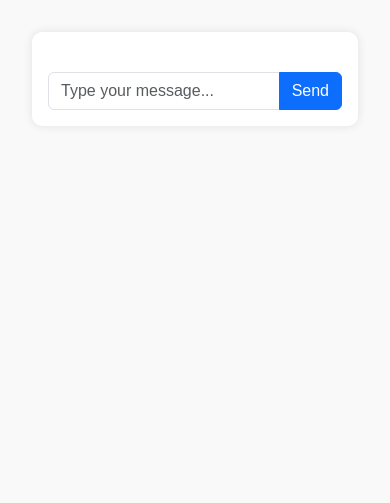
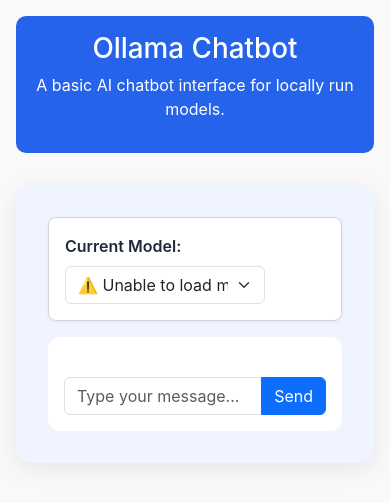
Before and after one commit to olimattison/chatbot, a Flask app: page / in a window 390 px wide. Shown: the top 503 px of the page. Run offline with Flask 3, Linux system fonts and the light colour scheme; some libraries are stand-ins or nearby versions.

Commit message:
improve UI

```diff
--- a/main/app.py
+++ b/main/app.py
@@ -16,12 +16,18 @@
 def index():
     return render_template('index.html')
 
+from flask import request, jsonify
+import requests
+import json
+
 @app.route('/chat', methods=['POST'])
 def chat():
     user_input = request.json.get("prompt", "")
+    model = request.json.get("model", "gemma3:4b-it-qat")  # Default fallback
+    print(f"Received model: {model!r}")
 
     payload = {
-        "model": "gemma3:1b-it-qat",
+        "model": model,
         "prompt": user_input,
         "stream": True
     }
@@ -38,7 +44,11 @@
 
         return jsonify({"response": reply})
     except Exception as e:
-        return jsonify({"response": f"Error contacting Ollama: {e}"}), 500
+        print(jsonify({"error": f"Error contacting Ollama: {e}"}))
+        return jsonify({
+            "error": f"Error contacting Ollama"
+        }), 500
+
 
 if __name__ == '__main__':
     app.run(debug=True)
--- a/main/static/script.js
+++ b/main/static/script.js
@@ -1,6 +1,55 @@
+let currentModel = 'llama3'; // Fallback default
+
+// Load models from Ollama and populate dropdown
+async function fetchModels() {
+  const select = document.getElementById("modelSelect");
+  select.innerHTML = `<option>Loading...</option>`;
+
+  try {
+    const res = await fetch("http://localhost:11434/api/tags");
+    if (!res.ok) throw new Error(`Failed to fetch models: ${res.statusText}`);
+
+    const data = await res.json();
+    if (!data.models || data.models.length === 0) {
+      throw new Error("No models found. Load models into Ollama first.");
+    }
+
+    select.innerHTML = "";
+    data.models.forEach(model => {
+      const option = document.createElement("option");
+      option.value = model.name;
+      option.textContent = model.name;
+      if (model.name === currentModel) option.selected = true;
+      select.appendChild(option);
+    });
+  } catch (err) {
+    console.error("Error fetching models from Ollama:", err);
+    select.innerHTML = "";
+    const option = document.createElement("option");
+    option.disabled = true;
+    option.selected = true;
+    option.textContent = "⚠️ Unable to load models";
+    select.appendChild(option);
+
+  }
+}
+
+// On load: get model list and attach listener
+document.addEventListener("DOMContentLoaded", () => {
+  fetchModels();
+
+  const select = document.getElementById("modelSelect");
+  select.addEventListener("change", (e) => {
+    currentModel = e.target.value;
+    console.log("Switched to model:", currentModel);
+  });
+});
+
 function sendMessage() {
   const input = document.getElementById("userInput");
   const text = input.value.trim();
+  const selectedModel = document.getElementById("modelSelect").value;
+
   if (!text) return;
 
   addMessage("You", text, "user");
@@ -11,17 +60,25 @@
   fetch("/chat", {
     method: "POST",
     headers: { "Content-Type": "application/json" },
-    body: JSON.stringify({ prompt: text })
+    body: JSON.stringify({
+    prompt: text,
+    model: selectedModel
+    })
   })
     .then(res => res.json())
-    .then(data => {
-      showTyping(false);
-      typeBotMessage(data.response);
+   .then(data => {
+    showTyping(false);
+    if (data.error) {
+        showError("❌ " + data.error);
+    } else {
+        typeBotMessage(data.response);
+    }
     })
     .catch(err => {
-      showTyping(false);
-      addMessage("Bot", "Error: " + err.message, "bot");
+    showTyping(false);
+    showError("❌ Error: " + err.message);
     });
+
 }
 
 function addMessage(sender, text, cls) {
@@ -52,8 +109,19 @@
     messages.scrollTop = messages.scrollHeight;
     if (i <= fullText.length) {
       i++;
-      setTimeout(type, 15); // Adjust typing speed here
+      setTimeout(type, 15); // Typing speed
     }
   }
   type();
 }
+
+function showError(message) {
+  const box = document.getElementById("errorBox");
+  const msg = document.getElementById("errorMessage");
+  msg.textContent = message;
+  box.style.display = "block";
+}
+
+function hideError() {
+  document.getElementById("errorBox").style.display = "none";
+}
--- a/main/templates/index.html
+++ b/main/templates/index.html
@@ -3,28 +3,172 @@
 <head>
   <meta charset="UTF-8">
   <title>Ollama Chatbot</title>
-  <link href="https://cdn.jsdelivr.net/npm/bootstrap@5.3.0/dist/css/bootstrap.min.css" rel="stylesheet">
-  <script src="https://cdn.jsdelivr.net/npm/marked/marked.min.js"></script>
+  <link href="/static/node_modules/bootstrap/dist/css/bootstrap.min.css" rel="stylesheet">
+  <script src="/static/node_modules/marked/marked.min.js"></script>
   <style>
-    body { background: #f9f9f9; font-family: sans-serif; padding: 2rem; }
-    #chat { max-width: 800px; margin: auto; background: #fff; border-radius: 10px; padding: 1rem; box-shadow: 0 0 10px rgba(0,0,0,0.1); }
-    .user, .bot { margin-bottom: 1rem; padding: 0.75rem; border-radius: 0.5rem; }
-    .user { background-color: #e0f7fa; text-align: right; }
-    .bot { background-color: #f1f1f1; text-align: left; white-space: pre-wrap; }
-    #typing { font-style: italic; color: #888; display: none; }
-    pre { background: #eee; padding: 0.5rem; border-radius: 5px; overflow-x: auto; }
-    code { color: #d63384; font-family: monospace; }
+    :root {
+      --bg-light: #f9f9f9;
+      --bg-dark: #ffffff;
+      --primary: #2563eb;
+      --primary-light: #3b82f6;
+      --accent: #e0f2fe;
+      --text: #1f2937;
+      --border: #d1d5db;
+    }
+
+    body {
+      background: var(--bg-light);
+      font-family: -apple-system, BlinkMacSystemFont, 'Segoe UI', Roboto, Oxygen, Ubuntu, Cantarell, 'Open Sans', 'Helvetica Neue', sans-serif;
+      margin: 0;
+      padding: 2rem;
+      color: var(--text);
+    }
+
+    #head-container {
+      text-align: center;
+      padding: 2rem 1rem;
+      background-color: var(--primary);
+      color: #fff;
+      border-radius: 10px;
+      margin-bottom: 2rem;
+    }
+
+    #chat-container {
+      max-width: 800px;
+      margin: auto;
+    }
+
+    #model-selector {
+      background: var(--bg-dark);
+      border: 1px solid var(--border);
+      border-radius: 8px;
+      padding: 1rem;
+      margin: 0 auto 1rem auto;
+      max-width: 400px;
+      display: flex;
+      justify-content: center;
+      align-items: center;
+      box-shadow: 0 1px 4px rgba(0,0,0,0.05);
+    }
+
+    #model-selector label {
+      font-weight: 600;
+      margin-right: 1rem;
+    }
+
+    #chatbox-wrapper {
+      background-color: #f0f4ff;
+      border-radius: 16px;
+      padding: 2rem;
+      box-shadow: 0 6px 24px rgba(0, 0, 0, 0.08);
+      max-width: 900px;
+      margin: auto;
+    }
+
+
+
+    #chat {
+      background: var(--bg-dark);
+      border-radius: 12px;
+      padding: 1.5rem;
+      box-shadow: none;
+    }
+
+    .user, .bot {
+      margin-bottom: 1rem;
+      padding: 0.75rem 1rem;
+      border-radius: 0.5rem;
+    }
+
+    .user {
+      background-color: var(--accent);
+      text-align: right;
+    }
+
+    .bot {
+      background-color: #f1f1f1;
+      text-align: left;
+      white-space: pre-wrap;
+    }
+
+    #typing {
+      font-style: italic;
+      color: #888;
+      display: none;
+    }
+
+    pre {
+      background: #eee;
+      padding: 0.5rem;
+      border-radius: 5px;
+      overflow-x: auto;
+    }
+
+    code {
+      color: #d63384;
+      font-family: monospace;
+    }
+
+    .input-group {
+      margin-top: 1.5rem;
+    }
+
+    select.form-select {
+      max-width: 200px;
+    }
+
+    @media (max-width: 600px) {
+      body {
+        padding: 1rem;
+      }
+
+      #chat {
+        padding: 1rem;
+      }
+
+      #head-container {
+        padding: 1rem;
+      }
+
+      #model-selector {
+        flex-direction: column;
+        align-items: flex-start;
+        gap: 0.5rem;
+      }
+    }
   </style>
 </head>
 <body>
-  <div id="chat">
-    <div id="messages"></div>
-    <div id="typing" class="bot">Bot is thinking hard<span id="dots">...</span></div>
-    <div class="input-group mt-4">
-      <input type="text" id="userInput" class="form-control" placeholder="Type your message...">
-      <button onclick="sendMessage()" class="btn btn-primary">Send</button>
+  <div id="head-container">
+    <h1>Ollama Chatbot</h1>
+    <div id="description">
+      <p>A basic AI chatbot interface for locally run models.</p>
     </div>
   </div>
+
+  <div id="chat-container">
+  <div id="chatbox-wrapper">
+    <div id="model-selector">
+      <label for="modelSelect">Current Model:</label>
+      <select class="form-select" id="modelSelect" aria-label="Model selection">
+        <option selected disabled>Loading models...</option>
+      </select>
+    </div>
+    <div id="errorBox" class="alert alert-danger alert-dismissible fade show" role="alert" style="display: none;">
+      <span id="errorMessage"></span>
+      <button type="button" class="btn-close" aria-label="Close" onclick="hideError()"></button>
+    </div>
+    <div id="chat">
+      <div id="messages"></div>
+      <div id="typing" class="bot">Bot is thinking<span id="dots">...</span></div>
+      <div class="input-group">
+        <input type="text" id="userInput" class="form-control" placeholder="Type your message...">
+        <button onclick="sendMessage()" class="btn btn-primary">Send</button>
+      </div>
+    </div>
+  </div>
+</div>
+
   <script src="/static/script.js"></script>
 </body>
 </html>
```
Also changed, not shown: main/package.json (added, +17 -0 lines), main/static/old/script.js (deleted, +0 -25 lines), main/templates/old/index.html (deleted, +0 -14 lines), main/package-lock.json (added), readme.md.
